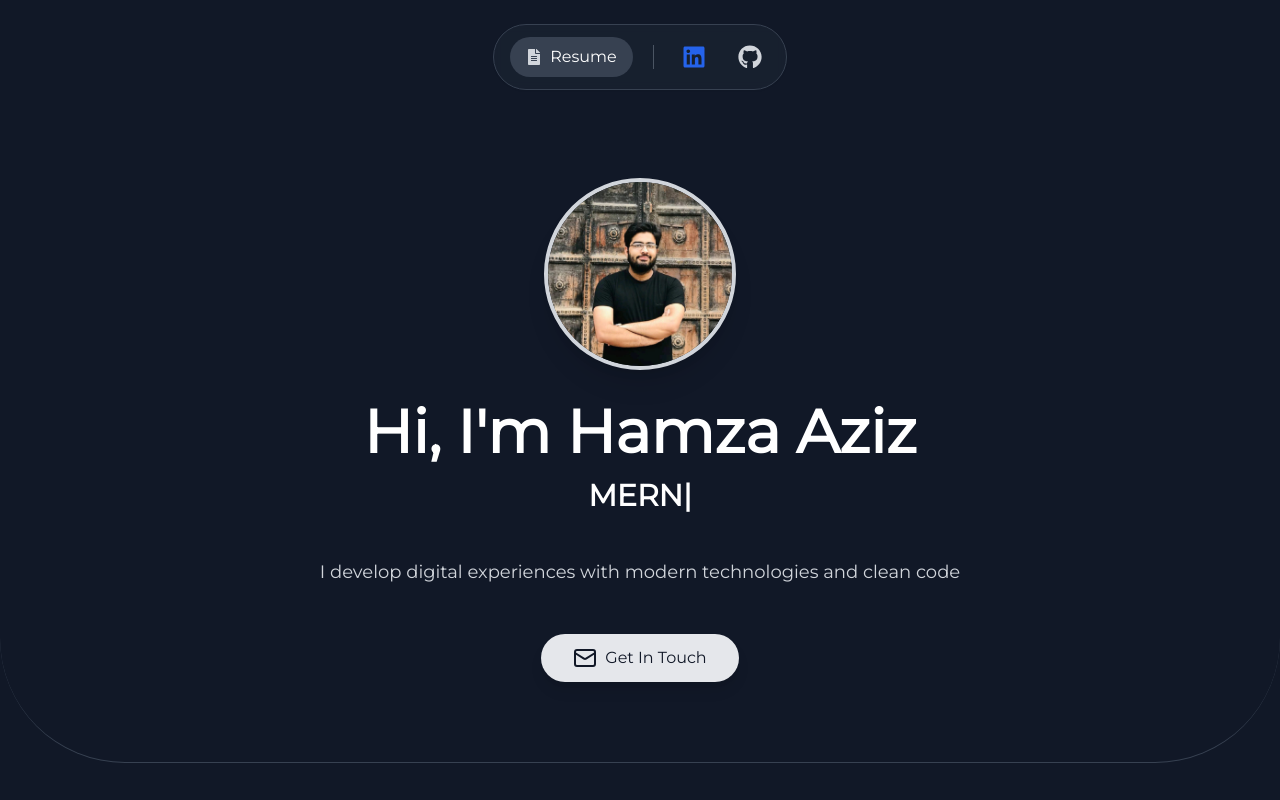
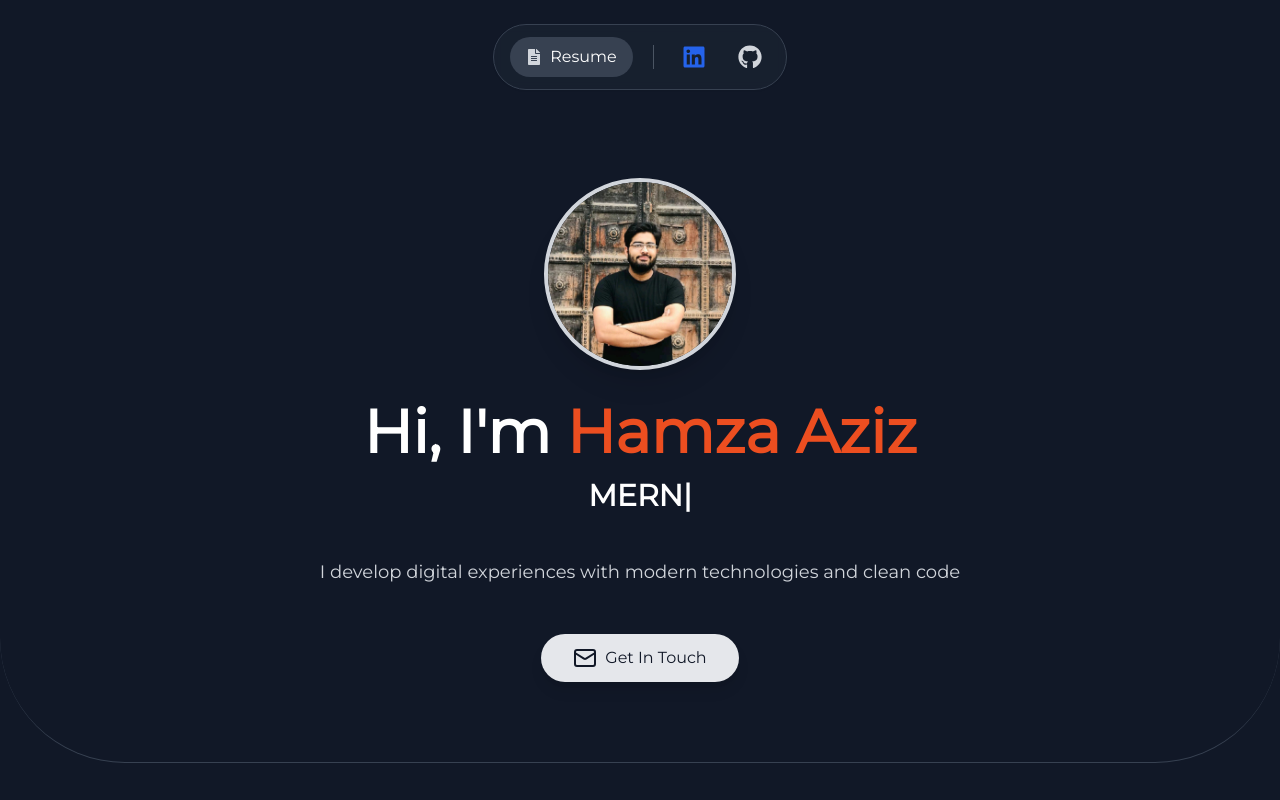
Before and after one commit to IamHamzaAziz/mern-portfolio, a React (Vite) app in the folder frontend/: page / in a window 1280 px wide. Shown: the top 800 px of the page. Built offline with nearby package versions, Linux system fonts and the light colour scheme.

Commit message:
name in hero section orange

```diff
--- a/frontend/src/sections/Hero.tsx
+++ b/frontend/src/sections/Hero.tsx
@@ -26,7 +26,7 @@ const Hero = () => {
                 </motion.div>
 
                 <h1 className='text-4xl sm:text-5xl md:text-6xl font-bold mb-4'>
-                    Hi, I'm Hamza Aziz
+                    Hi, I'm <span className='text-[#ec4e20]'>Hamza Aziz</span>
                 </h1>
 
                 <div className="text-xl sm:text-2xl md:text-3xl font-semibold mb-8 h-12">
```
